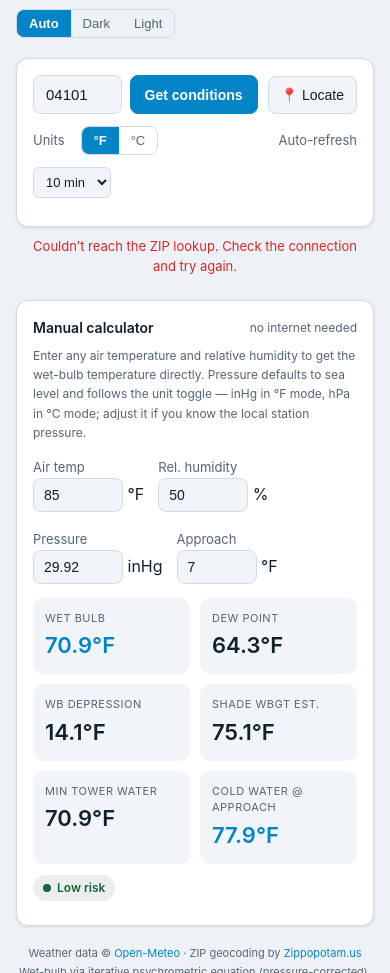
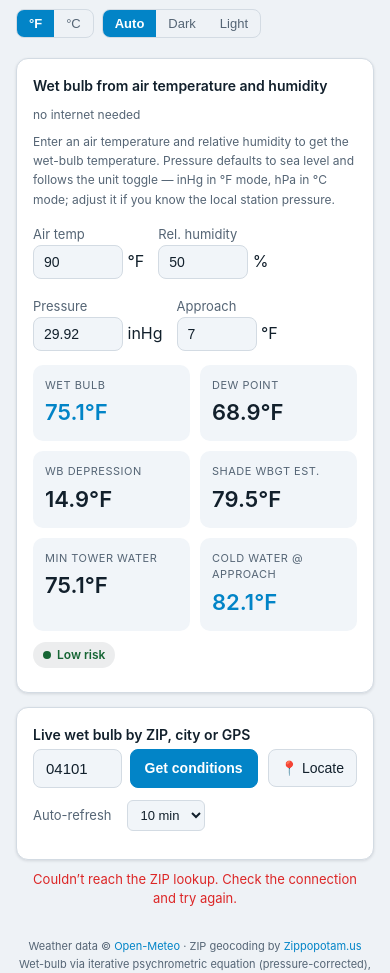
Before and after one commit to jamesccupps/Wetbulb, a website: page index.html in a window 390 px wide. Shown: the part 103-1076 px from the top of the page. Drawn offline with Linux system fonts and the light colour scheme; no server answers.

Commit message:
Calculator first for a first visit, with a worked example; live first after
Search handoff (2026-11-18): people searching "wet bulb calculator" want to
type a temperature and humidity, but the page opened on a location prompt and
put the manual calculator third, below a page of dashes.

- The temperature + humidity calculator is now the first card, prefilled with
  90 F / 50 % / sea level so a result (75.1 F wet bulb) is on screen at load.
  The live ZIP / city / Locate card follows it.
- That order is for a first visit, which is also what a search crawler sees.
  A visitor with a saved place, or arriving on a link to one, gets the live
  section first, so the reading from the last visit stays above the fold on a
  phone. Done by moving #live in the DOM at boot, not with CSS order, so tab
  order and screen readers follow the screen.
- The units toggle moves into the header: it drives both sections.
- Card headings name what they do ("Wet bulb from air temperature and
  humidity", "Live wet bulb by ZIP, city or GPS").

Verified: first visit order header/calc/live, tab order unit -> theme ->
calculator inputs; returning visit live first, tab order follows; 14 px gap
either way; unit toggle converts both sections; no horizontal overflow at
375 px with the result on the first screen.

Co-Authored-By: Claude Opus 5.5 <noreply@anthropic.com>

```diff
--- a/css/styles.css
+++ b/css/styles.css
@@ -54,6 +54,10 @@ h1 .dot{width:10px;height:10px;border-radius:50%;background:var(--accent);box-sh
 
 .card{background:var(--panel);border:1px solid var(--border);border-radius:var(--radius);padding:16px;box-shadow:var(--shadow)}
 .card+.card{margin-top:14px}
+/* #calc and #live swap places for a returning visitor (a DOM move), so the gap
+   between them is keyed on whichever comes second. */
+section+section{display:block;margin-top:14px}
+.hdr-ctl{display:flex;gap:8px;flex-wrap:wrap;align-items:center}
 
 .controls{display:flex;flex-wrap:wrap;gap:10px;align-items:center}
 /* min-width:0 lets the field shrink below its children's min-content. The
--- a/index.html
+++ b/index.html
@@ -68,14 +68,64 @@
       <h1><span class="dot" aria-hidden="true"></span>Wet-Bulb Calculator</h1>
       <div class="sub">Live conditions by ZIP, city, or GPS &middot; pressure-corrected psychrometric wet-bulb temperature</div>
     </div>
-    <span class="seg" id="themeSeg" role="group" aria-label="Color theme">
-      <button type="button" data-theme="auto" aria-pressed="true">Auto</button>
-      <button type="button" data-theme="dark" aria-pressed="false">Dark</button>
-      <button type="button" data-theme="light" aria-pressed="false">Light</button>
-    </span>
+    <div class="hdr-ctl">
+      <span id="unitLabel" class="sr-only">Units</span>
+      <span class="seg" id="unitSeg" role="group" aria-labelledby="unitLabel">
+        <button type="button" data-u="F" aria-pressed="true">&deg;F</button>
+        <button type="button" data-u="C" aria-pressed="false">&deg;C</button>
+      </span>
+      <span class="seg" id="themeSeg" role="group" aria-label="Color theme">
+        <button type="button" data-theme="auto" aria-pressed="true">Auto</button>
+        <button type="button" data-theme="dark" aria-pressed="false">Dark</button>
+        <button type="button" data-theme="light" aria-pressed="false">Light</button>
+      </span>
+    </div>
   </header>
 
+  <!-- First-time visitors (and search engines) get the calculators first, with a
+       worked example already computed. A visitor with a saved place, or a link
+       to one, gets #live moved ahead of this by app.js (a DOM move, not CSS
+       order, so tab order and screen readers follow what is on screen). -->
+  <section id="calc" aria-label="Calculators">
   <div class="card">
+    <h2>Wet bulb from air temperature and humidity
+      <span style="font-weight:400;font-size:12px;color:var(--muted)">no internet needed</span>
+    </h2>
+    <div class="note">Enter an air temperature and relative humidity to get the wet-bulb temperature. Pressure defaults to sea level and follows the unit toggle &mdash; inHg in &deg;F mode, hPa in &deg;C mode; adjust it if you know the local station pressure.</div>
+    <div class="tower-row" style="margin-top:12px">
+      <div>
+        <label for="mTempIn">Air temp</label><br>
+        <input type="number" id="mTempIn" value="90" step="0.1"> <span id="mTempUnit">&deg;F</span>
+      </div>
+      <div>
+        <label for="mRhIn">Rel. humidity</label><br>
+        <input type="number" id="mRhIn" value="50" min="0" max="100" step="1"> %
+      </div>
+      <div>
+        <label for="mPresIn">Pressure</label><br>
+        <input type="number" id="mPresIn" value="29.92" step="0.01"> <span id="mPresUnit">inHg</span>
+      </div>
+      <div>
+        <label for="manApproachIn">Approach</label><br>
+        <input type="number" id="manApproachIn" value="7" min="0" max="40" step="0.5" style="width:80px"> <span id="manApprUnit">&deg;F</span>
+      </div>
+    </div>
+    <div class="grid" style="margin-top:14px" role="group" aria-label="Calculator results">
+      <div class="metric"><div class="k">Wet bulb</div><div class="v" id="manWb" style="color:var(--accent)">&mdash;</div></div>
+      <div class="metric"><div class="k">Dew point</div><div class="v" id="manDew">&mdash;</div></div>
+      <div class="metric"><div class="k">WB depression</div><div class="v" id="manDep">&mdash;</div></div>
+      <div class="metric"><div class="k">Shade WBGT est.</div><div class="v" id="manWbgt">&mdash;</div></div>
+      <div class="metric"><div class="k">Min tower water</div><div class="v" id="manMin">&mdash;</div></div>
+      <div class="metric"><div class="k">Cold water @ approach</div><div class="v" id="manCold" style="color:var(--accent)">&mdash;</div></div>
+    </div>
+    <div id="manBadge" style="margin-top:10px"></div>
+    <div class="note" id="manErr" role="alert" style="color:var(--danger)"></div>
+  </div>
+  </section>
+
+  <section id="live" aria-label="Live conditions">
+  <div class="card">
+    <h2>Live wet bulb by ZIP, city or GPS</h2>
     <div class="controls">
       <div class="field">
         <label for="locInput" class="sr-only">Location (ZIP or city)</label>
@@ -86,12 +136,6 @@
       <button type="button" class="icon" id="gpsBtn" aria-label="Use my location"><span aria-hidden="true">&#x1F4CD;</span> Locate</button>
     </div>
     <div class="opts">
-      <span id="unitLabel">Units</span>
-      <span class="seg" id="unitSeg" role="group" aria-labelledby="unitLabel">
-        <button type="button" data-u="F" aria-pressed="true">&deg;F</button>
-        <button type="button" data-u="C" aria-pressed="false">&deg;C</button>
-      </span>
-      <span style="margin-left:auto"></span>
       <label for="refreshSel">Auto-refresh</label>
       <select id="refreshSel">
         <option value="0">Off</option>
@@ -195,41 +239,7 @@
     <div class="note" id="towerHint"></div>
     <div class="callout" id="towerMargin" hidden></div>
   </div>
-
-  <div class="card">
-    <h2>Manual calculator
-      <span style="font-weight:400;font-size:12px;color:var(--muted)">no internet needed</span>
-    </h2>
-    <div class="note">Enter any air temperature and relative humidity to get the wet-bulb temperature directly. Pressure defaults to sea level and follows the unit toggle &mdash; inHg in &deg;F mode, hPa in &deg;C mode; adjust it if you know the local station pressure.</div>
-    <div class="tower-row" style="margin-top:12px">
-      <div>
-        <label for="mTempIn">Air temp</label><br>
-        <input type="number" id="mTempIn" value="85" step="0.1"> <span id="mTempUnit">&deg;F</span>
-      </div>
-      <div>
-        <label for="mRhIn">Rel. humidity</label><br>
-        <input type="number" id="mRhIn" value="50" min="0" max="100" step="1"> %
-      </div>
-      <div>
-        <label for="mPresIn">Pressure</label><br>
-        <input type="number" id="mPresIn" value="29.92" step="0.01"> <span id="mPresUnit">inHg</span>
-      </div>
-      <div>
-        <label for="manApproachIn">Approach</label><br>
-        <input type="number" id="manApproachIn" value="7" min="0" max="40" step="0.5" style="width:80px"> <span id="manApprUnit">&deg;F</span>
-      </div>
-    </div>
-    <div class="grid" style="margin-top:14px" role="group" aria-label="Manual calculator results">
-      <div class="metric"><div class="k">Wet bulb</div><div class="v" id="manWb" style="color:var(--accent)">&mdash;</div></div>
-      <div class="metric"><div class="k">Dew point</div><div class="v" id="manDew">&mdash;</div></div>
-      <div class="metric"><div class="k">WB depression</div><div class="v" id="manDep">&mdash;</div></div>
-      <div class="metric"><div class="k">Shade WBGT est.</div><div class="v" id="manWbgt">&mdash;</div></div>
-      <div class="metric"><div class="k">Min tower water</div><div class="v" id="manMin">&mdash;</div></div>
-      <div class="metric"><div class="k">Cold water @ approach</div><div class="v" id="manCold" style="color:var(--accent)">&mdash;</div></div>
-    </div>
-    <div id="manBadge" style="margin-top:10px"></div>
-    <div class="note" id="manErr" role="alert" style="color:var(--danger)"></div>
-  </div>
+  </section>
 
   <footer>
     Weather data &copy; <a href="https://open-meteo.com" target="_blank" rel="noopener">Open-Meteo</a> &middot; ZIP geocoding by <a href="https://www.zippopotam.us" target="_blank" rel="noopener">Zippopotam.us</a><br>
--- a/js/app.js
+++ b/js/app.js
@@ -915,6 +915,9 @@ function boot() {
     if (validPlace(shared)) place = (last && sameSpot(last, shared)) ? last : shared;
     else place = last;
   }
+  // Someone with a saved place, or a link to one, came for live conditions:
+  // put that section first. A first visit keeps the calculators on top.
+  if (place || loc) { var live = document.getElementById('live'); live.parentNode.insertBefore(live, document.getElementById('calc')); }
   if (place) { showSavedThenRun(place); return; }
   if (!navigator.onLine) {
     setStatus('You appear to be offline. The manual calculator below works without a connection.');
```
